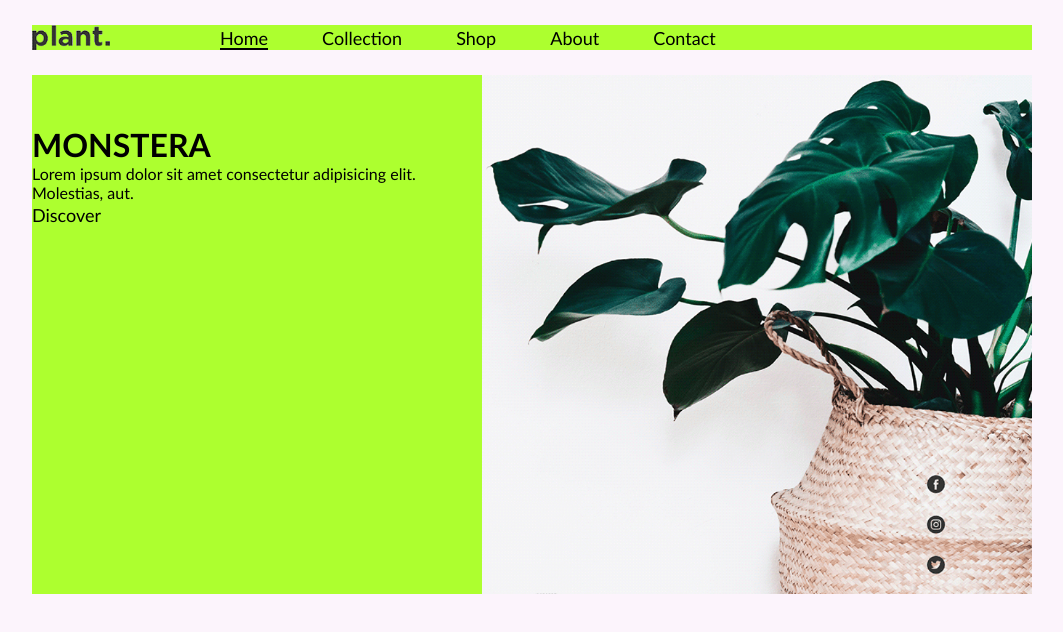
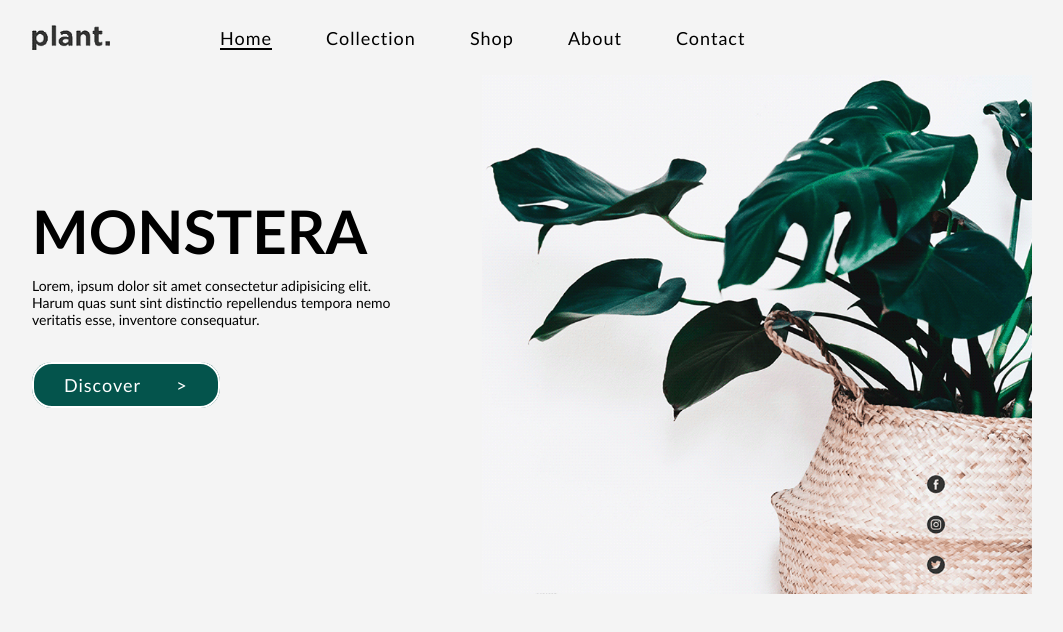
Before and after one commit to ArturasKi/5-plant, a website: page index.html in a window 1280 px wide. Shown: the whole page, without its empty margins (108-1171 px from the left). Drawn offline with Linux system fonts and the light colour scheme.

Commit message:
Specified styles and arrangement, discover button, hover

```diff
--- a/css/main.css
+++ b/css/main.css
@@ -7,12 +7,12 @@ body * {
 }
 
 body {
-    background-color: rgb(252, 244, 252);
+    background-color: rgb(244, 244, 244);
     font-family: 'Gill Sans', 'Gill Sans MT', Calibri, 'Trebuchet MS', sans-serif;
 }
 
 header, main {
-    background-color: greenyellow;
+    background-color: rgb(244, 244, 244);
     width: 1000px;
     display: inline-block;
     margin-top: 25px;
@@ -35,7 +35,12 @@ a {
     font-size: 18px;
     line-height: 25px;
     text-decoration: none;
+    letter-spacing: 1px;
     padding-top: 3.5px;
+}
+
+nav > a:hover {
+    border-bottom: 2px solid black;
 }
 
 nav > a:first-child {
@@ -43,9 +48,32 @@ nav > a:first-child {
 }
 
 main > div {
-    width: 45%;
-    margin-top: 50px;
+    width: 37%;
+    margin-top: 120px;
     float: left;
+}
+
+div > h1 {
+    font-size: 60px;
+}
+
+div > p {
+    font-size: 14px;
+    margin-top: 10px;
+    padding-bottom: 45px;
+}
+
+div > a {
+    border: 2px solid ;
+    border-radius: 20px;
+    background-color: rgb(4, 84, 76);
+    color: white;
+    letter-spacing: 1px;
+    word-spacing: 30px;
+    padding-left: 30px;
+    padding-right: 30px;
+    padding-top: 10px;
+    padding-bottom: 10px;
 }
 
 main > img {
--- a/index.html
+++ b/index.html
@@ -22,8 +22,8 @@
     <main>
         <div>
             <h1>MONSTERA</h1>
-            <p>Lorem ipsum dolor sit amet consectetur adipisicing elit. Molestias, aut.</p>
-            <a href="#">Discover</a>
+            <p>Lorem, ipsum dolor sit amet consectetur adipisicing elit. Harum quas sunt sint distinctio repellendus tempora nemo veritatis esse, inventore consequatur.</p>
+            <a href="#">Discover ></a>
         </div>
         <img src="./img/plant_main.png" alt="Main logo">
 
```
